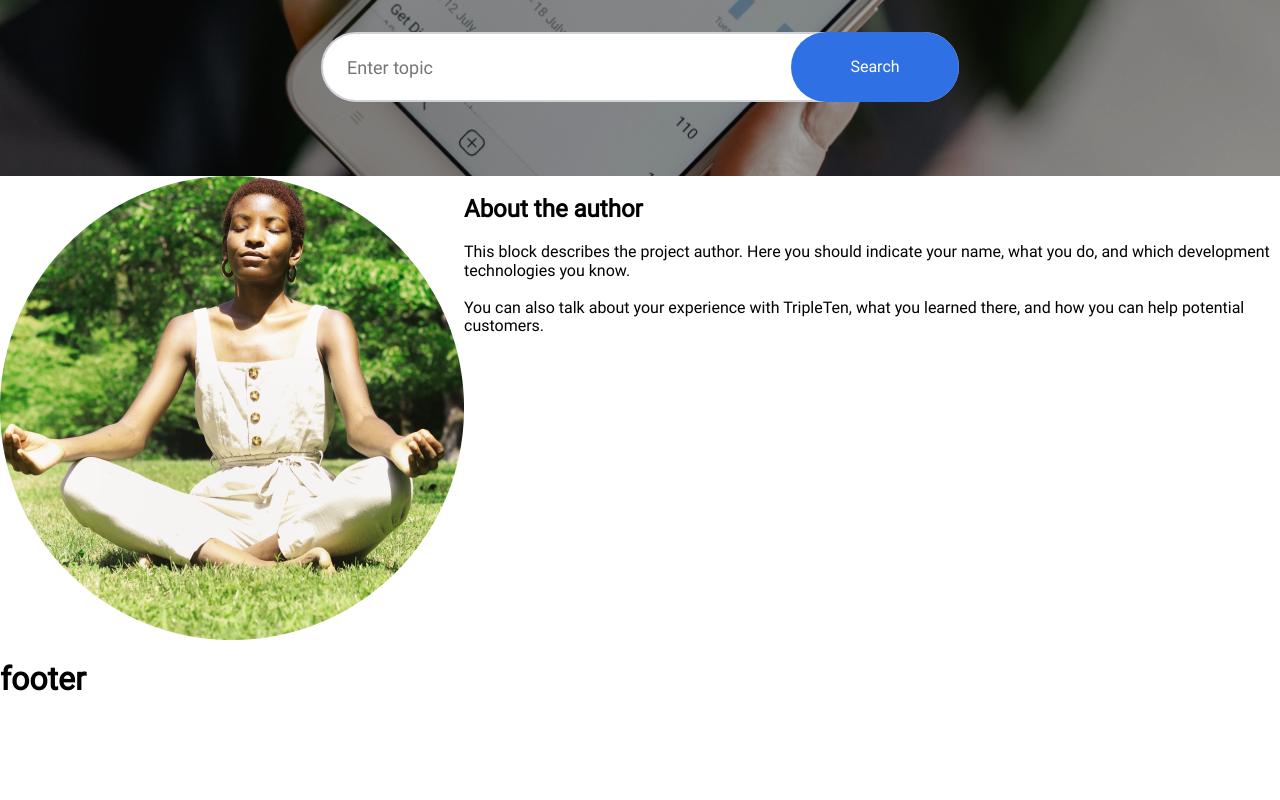
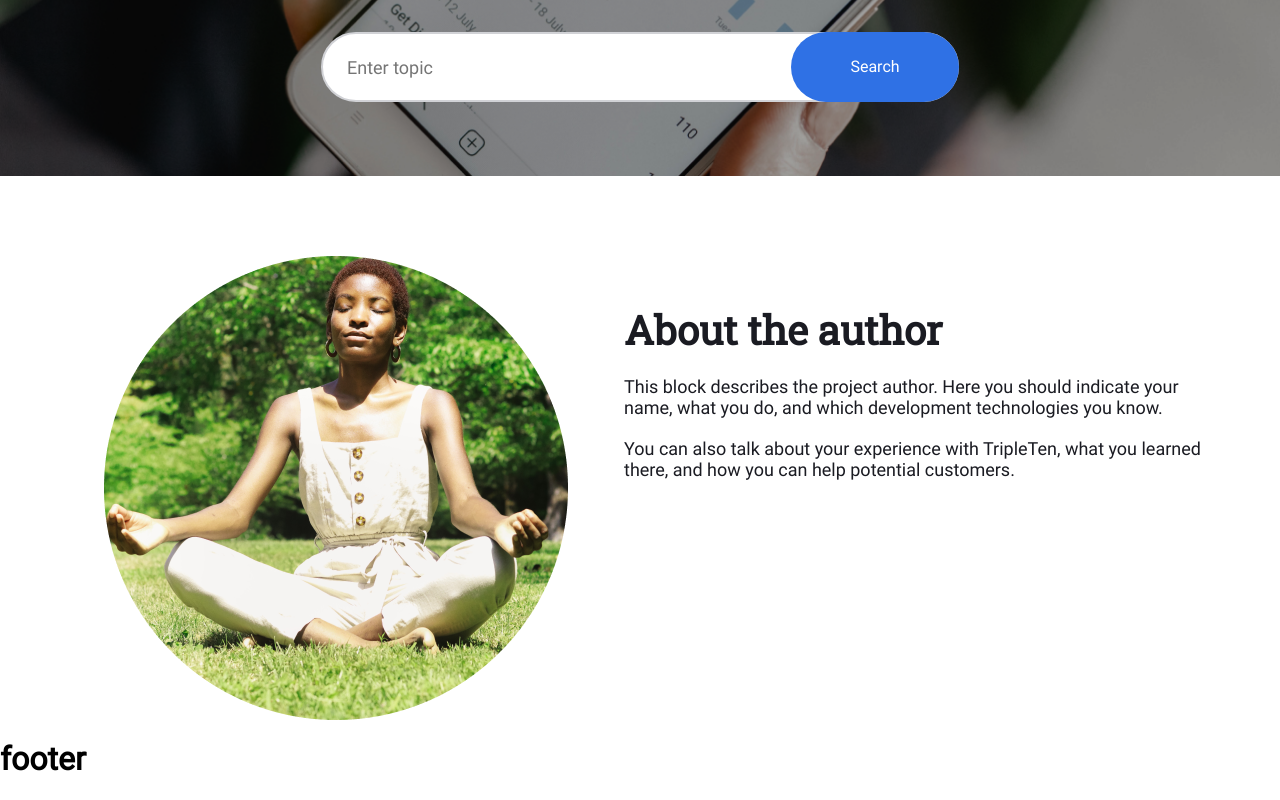
Before and after one commit to Aivaxela/news_explorer_frontend, a React (Vite) app: page / in a window 1280 px wide. Shown: the part 395-1195 px from the top of the page. Before the commit the page ends 1115 px from the top, so only its background shows below. Built offline with nearby package versions, Linux system fonts and the light colour scheme.

Commit message:
about page looking good, tweaked focusing fx on inputs

```diff
--- a/src/blocks/About.css
+++ b/src/blocks/About.css
@@ -1,4 +1,32 @@
 .about {
   max-width: 1440px;
   display: flex;
+  margin-top: 80px;
+  gap: 56px;
 }
+
+.about__text-content {
+  max-width: 600px;
+  display: flex;
+  flex-direction: column;
+}
+
+.about__text-title {
+  margin: 0;
+  padding-top: 51px;
+  font-size: 40px;
+  line-height: 46px;
+  font-family: "Roboto-Slab", "Arial", sans-serif;
+  color: #1a1b22;
+}
+
+.about__text {
+  margin: 0;
+  padding-top: 24px;
+  font-size: 18px;
+  color: #1a1b22;
+}
+
+.about__image {
+  margin-left: 104px;
+}
--- a/src/blocks/App.css
+++ b/src/blocks/App.css
@@ -14,4 +14,5 @@
   margin: 0 auto;
   max-width: 1440px;
   font-family: "Roboto", "Arial", sans-serif;
+  font-weight: 400;
 }
--- a/src/blocks/Main.css
+++ b/src/blocks/Main.css
@@ -44,6 +44,7 @@
   font-size: 18px;
   line-height: 24px;
   font-weight: 500;
+  outline: none;
 }
 
 .main__search-btn {
@@ -58,8 +59,10 @@
   background-color: #2f71e5;
   color: #fff;
   cursor: pointer;
+  outline: none;
 }
 
-.main__search-btn:hover {
-  background-color: #347EFF;
+.main__search-btn:hover,
+.main__search-btn:focus {
+  background-color: #347eff;
 }
--- a/src/blocks/Nav.css
+++ b/src/blocks/Nav.css
@@ -13,9 +13,11 @@
   text-decoration: none;
   color: #fff;
   font-family: "Roboto-Slab", "Arial", sans-serif;
+  outline: none;
 }
 
-.nav__title:hover {
+.nav__title:hover,
+.nav__title:focus {
   opacity: 50%;
 }
 
@@ -32,11 +34,13 @@
   font-weight: 500;
   line-height: 24px;
   text-decoration: none;
-  color: #b6bcBf;
+  color: #b6bcbf;
   box-sizing: border-box;
+  outline: none;
 }
 
-.nav__nav-item:hover {
+.nav__nav-item:hover,
+.nav__nav-item:focus {
   border-bottom: #fff solid 3px;
   padding-top: 3px;
   color: #fff;
@@ -48,9 +52,11 @@
   border-radius: 100px;
   border: solid 2px #fff;
   text-decoration: none;
+  outline: none;
 }
 
-.nav__nav-item-group:hover {
+.nav__nav-item-group:hover,
+.nav__nav-item-group:focus {
   opacity: 50%;
 }
 
@@ -69,9 +75,11 @@
 .nav__logout-icon {
   font-weight: 500;
   margin: 0;
-  filter: invert(100%) sepia(100%) saturate(1%) hue-rotate(199deg) brightness(107%) contrast(100%);
+  filter: invert(100%) sepia(100%) saturate(1%) hue-rotate(199deg)
+    brightness(107%) contrast(100%);
 }
 
 .nav__logout-icon_black {
-  filter: invert(0%) sepia(100%) saturate(7444%) hue-rotate(184deg) brightness(83%) contrast(111%);
+  filter: invert(0%) sepia(100%) saturate(7444%) hue-rotate(184deg)
+    brightness(83%) contrast(111%);
 }
```
